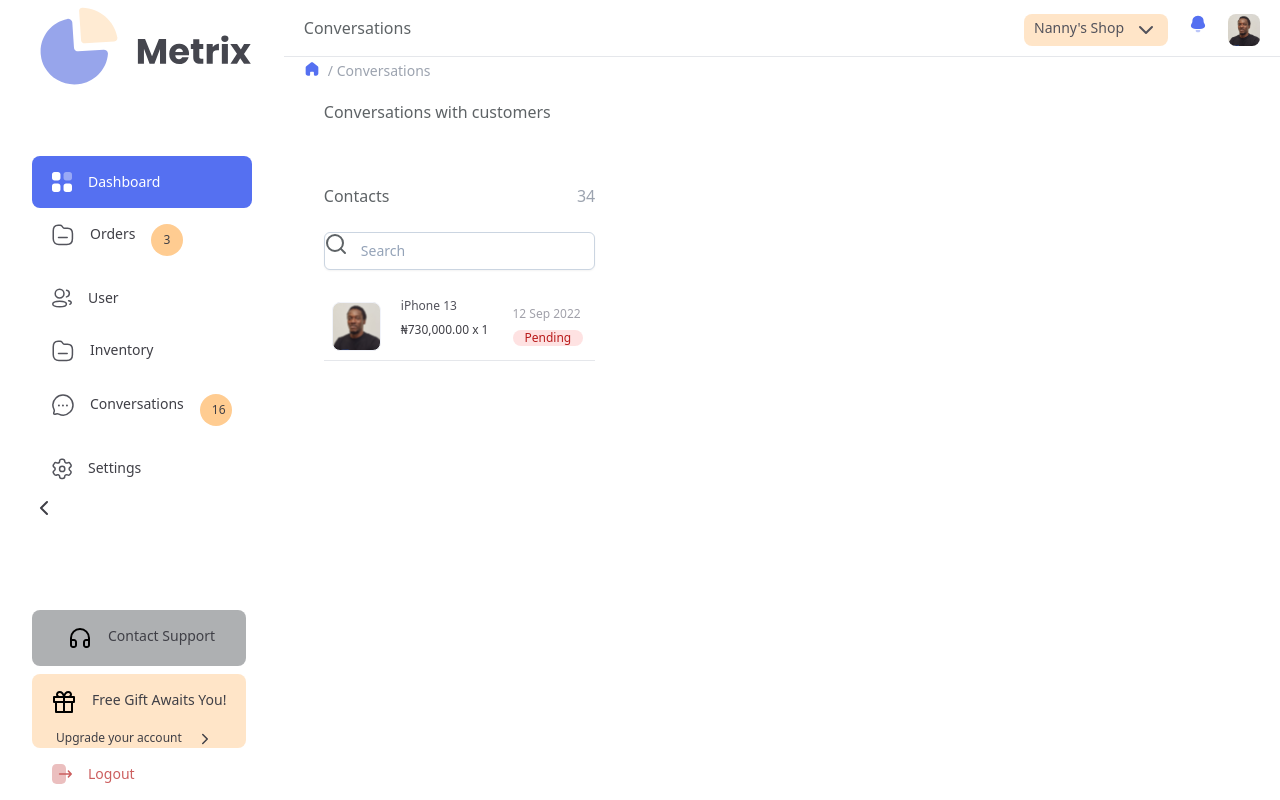
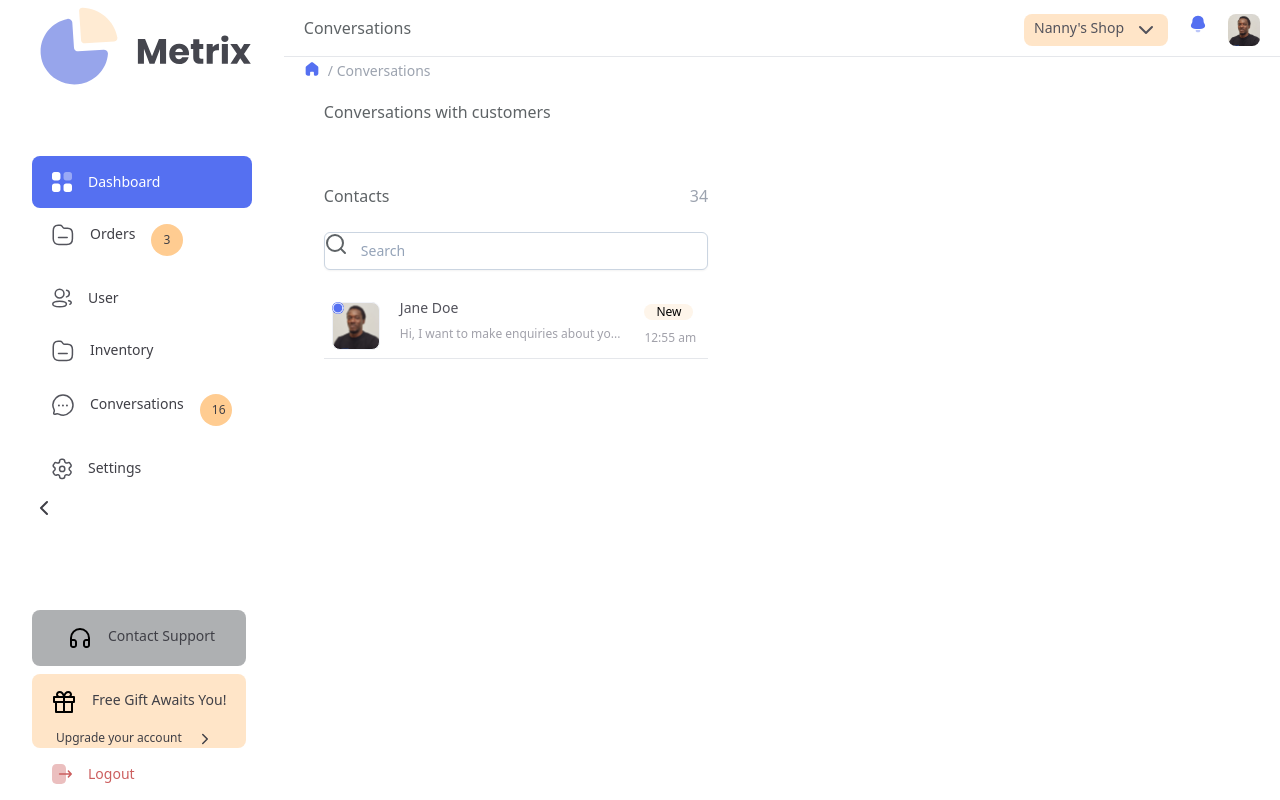
Before and after one commit to unekuogbaje/metrixx, a React (Create React App) app: page /conversations in a window 1280 px wide. Shown: the top 800 px of the page. Built offline with nearby package versions, Linux system fonts and the light colour scheme.

Commit message:
More chats card UI styling

```diff
--- a/src/components/chat-list-card/chat-list-card.jsx
+++ b/src/components/chat-list-card/chat-list-card.jsx
@@ -7,12 +7,13 @@ const ChatListCard = () => {
           <ChatListItem
           topTitle="Contacts"
           chatCount="34"
-          iconName="blackphone"
-          item="iPhone 13"
-          quantity="₦730,000.00 x 1"
-          date="12 Sep 2022"
-          status="Pending"
-          statusBg="red"
+          iconName="jane"
+          name="Jane Doe"
+          message="Hi, I want to make enquiries about yo..."
+          time="12:55 am"
+          status="New"
+          statusBg="lemon"
+          onlineStatus="active"
           />
         </div>
     )
--- a/src/components/chat-list-item/chat-list-item.jsx
+++ b/src/components/chat-list-item/chat-list-item.jsx
@@ -1,22 +1,25 @@
 import React from "react";
-import { ReactComponent as BlackPhone } from '../../assets/Phone-black.svg';
-import { ReactComponent as GoldPhone } from '../../assets/Phone.svg';
-import { Search } from "react-feather";
+import { ReactComponent as Kunle } from '../../assets/kunle.svg';
+import { ReactComponent as Janet } from '../../assets/janet.svg';
+import { ReactComponent as Jane } from '../../assets/jane.svg'
+import { Search, Circle } from "react-feather";
 
 const iconComponents = {
-    'goldphone': GoldPhone,
-    'blackphone': BlackPhone
+    'jane': Jane,
+    'janet': Janet,
+    'kunle': Kunle
   }
 
 const ChatListItem = ({
   topTitle,
   iconName,
-  item,
-  quantity,
-  date,
+  onlineStatus,
+  statusBg,
+  chatCount,
+  name,
   status,
-  statusBg,
-  chatCount
+  message,
+  time
 }) => {
     const IconComponent = iconComponents[iconName];
     return (
@@ -30,22 +33,27 @@ const ChatListItem = ({
           <input class="placeholder:text-slate-400 block bg-white w-full border border-slate-300 rounded-md py-2 pl-9 pr-3 shadow-sm focus:outline-none focus:border-sky-500 focus:ring-sky-500 focus:ring-1 sm:text-sm" placeholder="Search" type="text" name="search"/>
         </div>
         <div className="flex border-b border-mainBG">
-        <div className="px-2 py-2">
+        <div className="flex px-2 py-2 relative">
+          <Circle className={`absolute rounded-full text-white ${
+            onlineStatus === "active"
+            ? "bg-primaryBlue"
+            : "bg-secondaryBlue "
+          }`} size={12}/>
           <IconComponent/>
         </div>
 
         <div className="flex-row px-3 py-1 space-y-2">
-          <p className="font-light text-zinc-600 text-xs">{item}</p>
-          <p className="font-medium text-zinc-700 text-xs">{quantity}</p>
+          <p className="font-medium text-zinc-600 text-sm">{name}</p>
+          <p className="font-medium text-zinc-400 text-xs">{message}</p>
         </div>
 
-        <div className="flex-row px-3 py-3 space-y-2">
-          <p className="text-zinc-400 text-xs">{date}</p>
-          <button className={`rounded-lg font-thin px-3 text-xs ${
-            statusBg === "red"
-            ? "bg-red-100 text-red-700"
+        <div className="flex-row px-3 py-1 space-y-2">
+          <button className={`rounded-lg font-light px-3 text-xs ${
+            statusBg === "lemon"
+            ? "bg-statusLemon"
             : "bg-lime-100 text-lime-700"
           }`}>{status}</button>
+          <p className="text-zinc-400 text-xs">{time}</p>
         </div>
       </div>
     </div>
--- a/tailwind.config.js
+++ b/tailwind.config.js
@@ -7,6 +7,7 @@ module.exports = {
         mainBG: "##F1F3F9",
         badgeBG: "#FFCC91",
         statusRed: "#CC5F5F",
+        statusLemon: "#FEF5EA",
         statusGreen: "#519C66",
         primaryBlue: "#5570f1",
         secondaryBlue: "#97A5EB",
```
Also changed, not shown: src/assets/janet.svg (renamed from src/assets/jane 1.svg), src/assets/kunle.svg (added).
